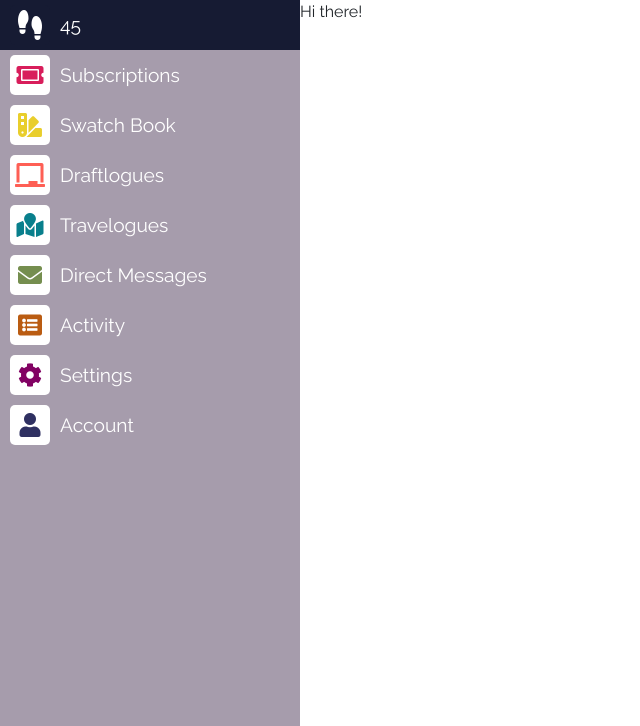
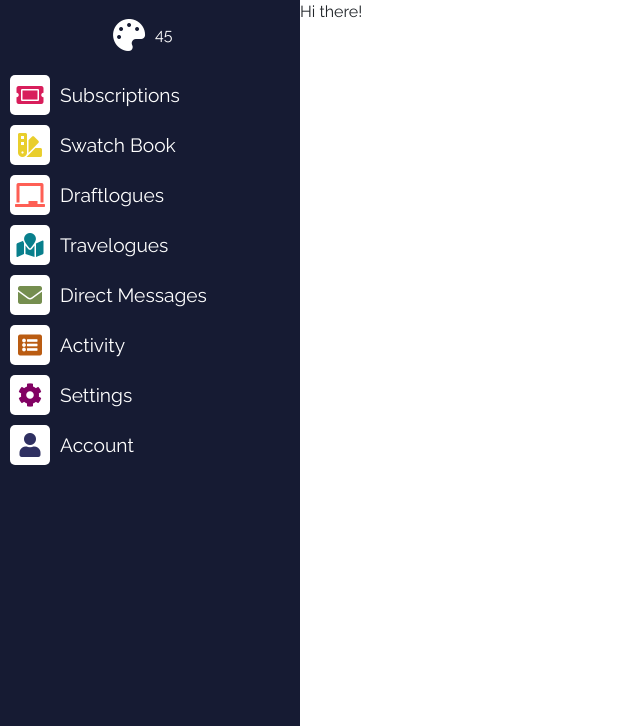
Before and after one commit to sanikakul/Travelogue, a Django app: page /login/ in a window 1280 px wide. Shown: the part 74-800 px from the top of the page, without its empty margins (0-640 px from the left). Run offline with Django 3.2, Linux system fonts and the light colour scheme; some libraries are stand-ins or nearby versions.

Commit message:
Minor UI changes

```diff
--- a/common/static/common/css/common.css
+++ b/common/static/common/css/common.css
@@ -41,39 +41,75 @@ body > div {
 }
 
 .trots {
-    color: #ffffff;
+    color: #161b33;
+}
+
+.bg-trots {
+    background-color: #161b33;
 }
 
 .subscriptions {
     color: #D81E5B;
 }
 
+.bg-subscriptions {
+    background-color: #d81e5b;
+}
+
 .swatch-book {
     color: #e9ce2c;
+}
+
+.bg-swatch-book {
+    background-color: #e9ce2c;
 }
 
 .draftlogues {
     color: #FE5F55;
 }
 
+.bg-draftlogues {
+    background-color: #FE5F55;
+}
+
 .travelogues {
     color: #087F8C;
+}
+
+.bg-travelogues {
+    background-color: #087F8C;
 }
 
 .direct-messages {
     color: #758E4F;
 }
 
+.bg-direct-messages {
+    background-color: #758E4F;
+}
+
 .activity {
     color: #ba5c12;
+}
+
+.bg-activity {
+    background-color: #ba5c12;
 }
 
 .settings {
     color: #820263;
 }
 
+.bg-settings {
+    background-color: #820263;
+}
+
 .account {
     color: #2F3061;
+}
+
+.bg-account {
+    background-color: #2F3061;
 }
 
 /* Color palette */
@@ -152,6 +188,33 @@ body > div {
     float: left;"
 }
 
+.sidebar-header-menu-element {
+    width: 100%;
+    height: 70px;
+    padding: 15px 10px;
+    cursor: pointer;
+}
+
+.sidebar-header-menu-element > div {
+    width: 50%;
+    height: 100%;
+    float: left;
+    padding: 0 5px;
+}
+
+.sidebar-header-menu-element > div:first-child {
+    text-align: right;
+}
+
+
+.sidebar-header-menu-element > div:nth-child(2) {
+    text-align: left;
+}
+
+.sidebar-header-menu-element > div > i, span {
+    line-height: 40px;
+}
+
 .sidebar-menu-element {
     width: 100%;
     height: 50px;
@@ -159,6 +222,8 @@ body > div {
     line-height: 40px;
     font-size: medium;
     cursor: pointer;
+    -webkit-transition: all .3s; /* Safari */
+    transition: all .3s;
 }
 
 .sidebar-menu-icon {
@@ -184,10 +249,11 @@ body > div {
 
 .sidebar-menu-text > span {
     line-height: 40px;
+    z-index: 1000;
 }
 
 .sidebar-menu-element:hover {
-    background-color: #D81E5B;
+    background-color: #a69cac;
 }
 
 /* Sidebar End */
--- a/common/templates/common/common_index.html
+++ b/common/templates/common/common_index.html
@@ -46,40 +46,40 @@
     </nav>
 
     <div>
-        <div class="sidebar bg-lavender">
-            <div class="sidebar-menu-element bg-lunar-blue white">
-                <div class="bg-lunar-blue sidebar-menu-icon"><i class="fas fa-shoe-prints fa-rotate-270 trots"></i></div>
-                <div class="sidebar-menu-text menu-font"><span>45</span></div>
+        <div class="sidebar bg-lunar-blue white">
+            <div class="sidebar-header-menu-element">
+                <div><i class="fas fa-palette fa-2x"></i></div>
+                <div><span>45</span></div>
             </div>
-            <div class="sidebar-menu-element white">
+            <div class="sidebar-menu-element">
                 <div class="bg-white lavender sidebar-menu-icon"><i class="fas fa-ticket-alt subscriptions"></i></div>
                 <div class="sidebar-menu-text menu-font"><span>Subscriptions</span></div>
             </div>
-            <div class="sidebar-menu-element white">
+            <div class="sidebar-menu-element">
                 <div class="bg-white lavender sidebar-menu-icon"><i class="fas fa-swatchbook swatch-book"></i></div>
                 <div class="sidebar-menu-text menu-font"><span>Swatch Book</span></div>
             </div>
-            <div class="sidebar-menu-element white">
+            <div class="sidebar-menu-element">
                 <div class="bg-white lavender sidebar-menu-icon"><i class="fas fa-chalkboard draftlogues"></i></div>
                 <div class="sidebar-menu-text menu-font"><span>Draftlogues</span></div>
             </div>
-            <div class="sidebar-menu-element white">
+            <div class="sidebar-menu-element">
                 <div class="bg-white lavender sidebar-menu-icon"><i class="fas fa-map-marked travelogues"></i></div>
                 <div class="sidebar-menu-text menu-font"><span>Travelogues</span></div>
             </div>
-            <div class="sidebar-menu-element white">
+            <div class="sidebar-menu-element">
                 <div class="bg-white lavender sidebar-menu-icon"><i class="fas fa-envelope direct-messages"></i></div>
                 <div class="sidebar-menu-text menu-font"><span>Direct Messages</span></div>
             </div>
-            <div class="sidebar-menu-element white">
+            <div class="sidebar-menu-element">
                 <div class="bg-white lavender sidebar-menu-icon"><i class="fas fa-list-alt activity"></i></div>
                 <div class="sidebar-menu-text menu-font"><span>Activity</span></div>
             </div>
-            <div class="sidebar-menu-element white">
+            <div class="sidebar-menu-element">
                 <div class="bg-white lavender sidebar-menu-icon"><i class="fas fa-cog settings"></i></div>
                 <div class="sidebar-menu-text menu-font"><span>Settings</span></div>
             </div>
-            <div class="sidebar-menu-element white">
+            <div class="sidebar-menu-element">
                 <div class="bg-white lavender sidebar-menu-icon"><i class="fas fa-user account"></i></div>
                 <div class="sidebar-menu-text menu-font"><span>Account</span></div>
             </div>
```
